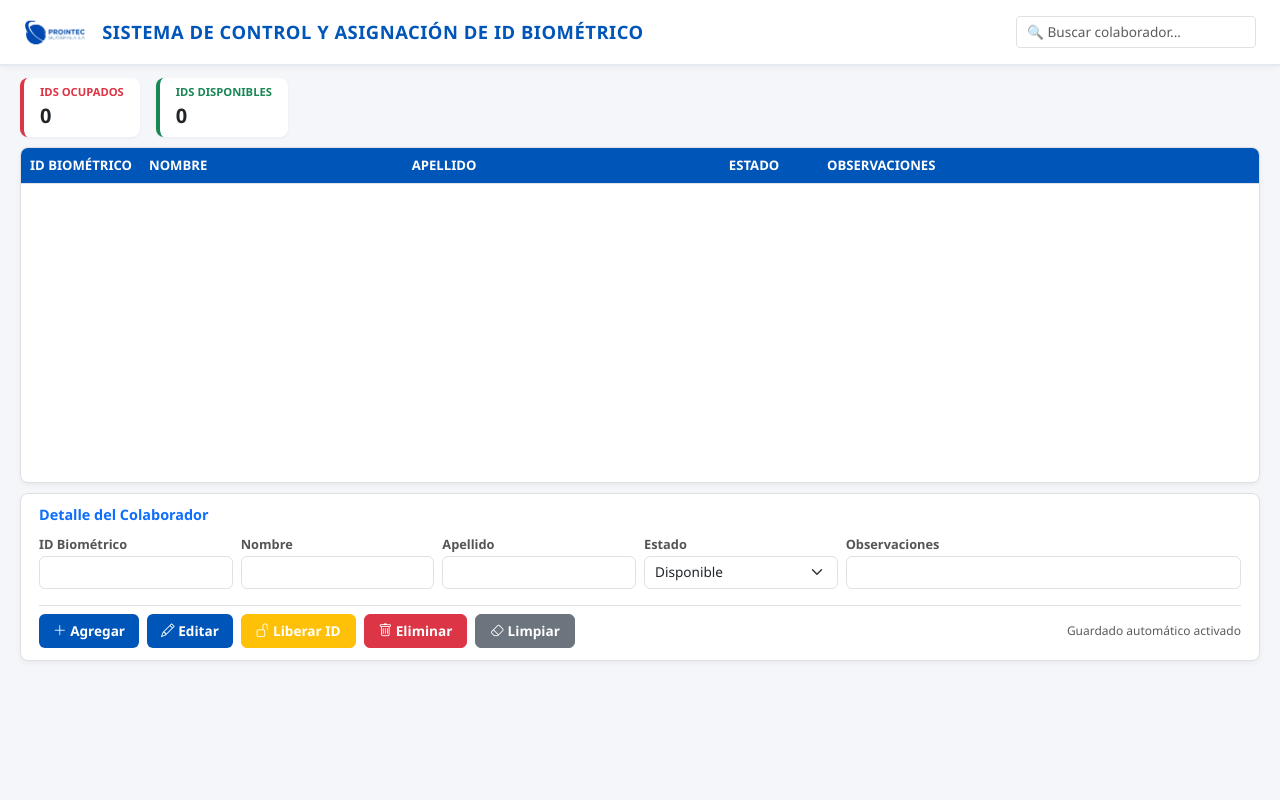
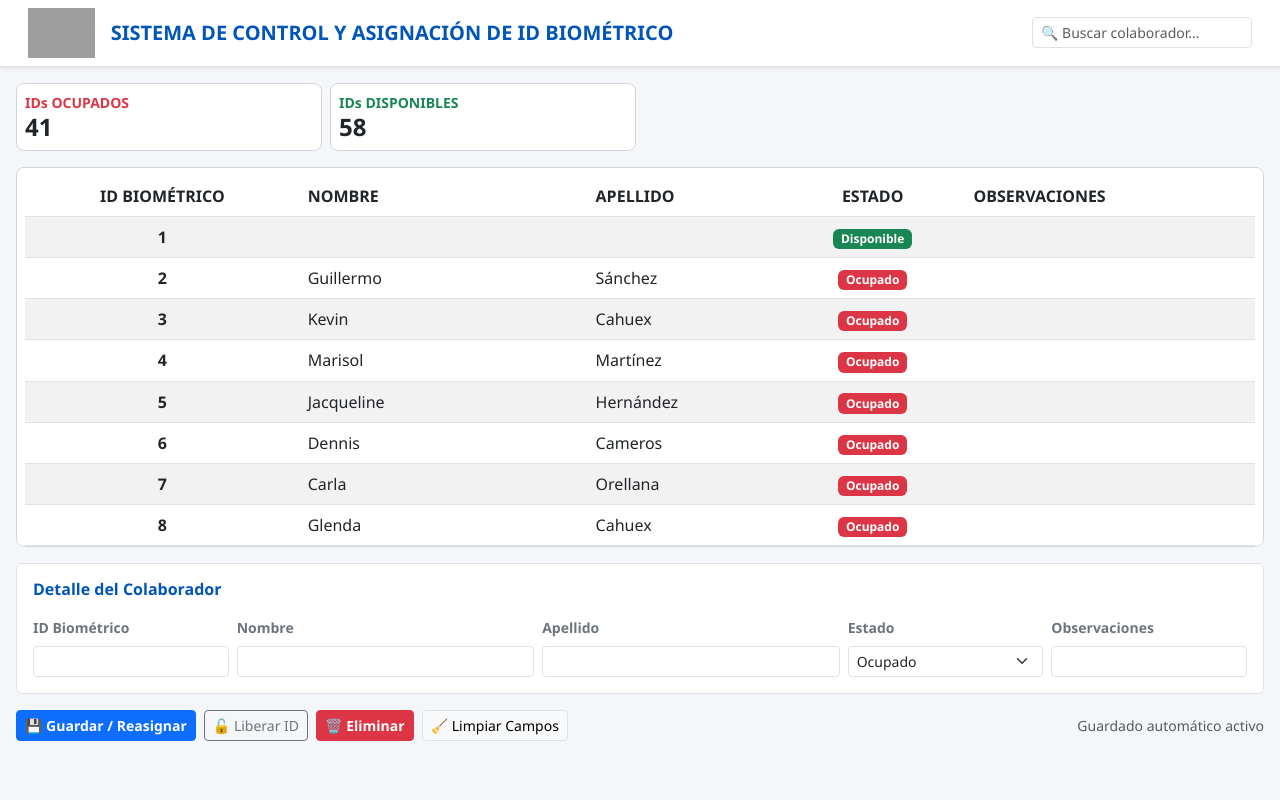
Before and after one commit to sanchezjosuegb-del/control-id-biometrico, a Flask app: page / in a window 1280 px wide. Run offline with Flask 3, Linux system fonts and the light colour scheme; lists and menus that the app fills with data are empty; grey boxes are pictures that could not be loaded.

Commit message:
Update index.html

```diff
--- a/templates/index.html
+++ b/templates/index.html
@@ -3,298 +3,226 @@
 <head>
     <meta charset="UTF-8">
     <meta name="viewport" content="width=device-width, initial-scale=1.0">
-    <title>Control de ID - PROINTEC GUATEMALA S.A.</title>
+    <title>Control ID Biométrico - PROINTEC GUATEMALA S.A.</title>
+    <!-- Bootstrap 5 CSS -->
     <link href="https://cdn.jsdelivr.net/npm/bootstrap@5.3.0/dist/css/bootstrap.min.css" rel="stylesheet">
-    <link rel="stylesheet" href="https://cdn.jsdelivr.net/npm/bootstrap-icons@1.11.0/font/bootstrap-icons.css">
     <style>
-        :root {
-            --primary-blue: #0055B8;
-            --dark-blue: #0B2545;
-            --bg-gray: #F4F6F9;
-        }
-
-        body {
-            background-color: var(--bg-gray);
-            font-family: 'Segoe UI', Tahoma, Geneva, Verdana, sans-serif;
-            height: 100vh;
-            display: flex;
-            flex-direction: column;
-            overflow: hidden;
-        }
-
-        /* Encabezado Blanco Profesional */
-        .navbar-custom {
-            background-color: #FFFFFF;
-            padding: 10px 24px;
-            border-bottom: 2px solid #E5E9F0;
-            box-shadow: 0 2px 6px rgba(0,0,0,0.04);
-        }
-
-        .logo-img {
-            height: 44px;
-            object-fit: contain;
-        }
-
-        .header-title {
-            color: var(--primary-blue);
-            font-size: 1.15rem;
-            font-weight: 700;
-            letter-spacing: 0.5px;
-        }
-
-        /* Contenedor Principal Ajustado */
-        .main-wrapper {
-            flex: 1;
-            display: flex;
-            flex-direction: column;
-            padding: 12px 20px;
-            gap: 10px;
-            overflow: hidden;
-        }
-
-        /* Tarjetas de Métricas */
-        .metric-card {
-            background: white;
-            border-radius: 8px;
-            padding: 6px 16px;
-            box-shadow: 0 1px 3px rgba(0,0,0,0.05);
-            border-left: 4px solid #DC3545;
-        }
-
-        .metric-card.disponible {
-            border-left-color: #198754;
-        }
-
-        /* Tabla con scroll interno */
-        .table-container {
-            flex: 1;
-            background: white;
-            border-radius: 8px;
-            box-shadow: 0 2px 5px rgba(0,0,0,0.05);
-            overflow-y: auto;
-            max-height: 42vh;
-            border: 1px solid #E0E0E0;
-        }
-
-        .table th {
-            position: sticky;
-            top: 0;
-            background-color: var(--primary-blue);
-            color: white;
-            z-index: 1;
-            font-size: 0.82rem;
-            text-transform: uppercase;
-            font-weight: 700;
-        }
-
-        .table td {
-            font-size: 0.88rem;
-            vertical-align: middle;
-            padding: 6px 12px;
-        }
-
-        /* Formulario Compacto */
-        .form-card {
-            background: white;
-            border-radius: 8px;
-            padding: 12px 18px;
-            box-shadow: 0 2px 5px rgba(0,0,0,0.05);
-            border: 1px solid #E0E0E0;
-        }
-
-        .form-label {
-            font-size: 0.8rem;
-            font-weight: 600;
-            color: #555;
-            margin-bottom: 2px;
-        }
-
-        .form-control, .form-select {
-            font-size: 0.85rem;
-            padding: 5px 10px;
-        }
-
-        /* Botones de Acción Azules y Estilizados */
-        .btn-primary-custom {
-            background-color: var(--primary-blue);
-            color: white;
-            border: none;
-            font-weight: 600;
-            font-size: 0.85rem;
-            padding: 6px 14px;
-        }
-
-        .btn-primary-custom:hover {
-            background-color: var(--dark-blue);
-            color: white;
-        }
-
-        .action-buttons .btn {
-            font-size: 0.85rem;
-            font-weight: 600;
-            padding: 6px 14px;
-        }
-
-        .badge-ocupado { background-color: #DC3545; }
-        .badge-disponible { background-color: #198754; }
+        body { background-color: #F4F6F9; font-family: 'Segoe UI', Tahoma, Geneva, Verdana, sans-serif; }
+        .bg-primary-custom { background-color: #0055B8; }
+        .text-primary-custom { color: #0055B8; }
+        .card-stat { border-radius: 8px; border: 1px solid #D1D5DB; }
+        .table-container { background: #FFFFFF; border-radius: 8px; border: 1px solid #D1D5DB; }
     </style>
 </head>
 <body>
 
-    <!-- Encabezado Fondo Blanco con Título Azul -->
-    <nav class="navbar-custom d-flex justify-content-between align-items-center">
-        <div class="d-flex align-items-center gap-3">
-            <img src="{{ url_for('static', filename='logo.png') }}" alt="PROINTEC" class="logo-img" onerror="this.style.display='none'">
-            <span class="header-title">SISTEMA DE CONTROL Y ASIGNACIÓN DE ID BIOMÉTRICO</span>
+    <!-- Encabezado Blanco con Logo -->
+    <header class="bg-white border-bottom py-2 px-3 mb-3 shadow-sm">
+        <div class="container-fluid d-flex justify-content-between align-items-center flex-wrap gap-2">
+            <div class="d-flex align-items-center gap-3">
+                <img src="/static/uploads/logo.png" alt="Logo PROINTEC" style="max-height: 50px; width: auto;" onerror="this.style.display='none'">
+                <h5 class="m-0 fw-bold text-primary-custom">SISTEMA DE CONTROL Y ASIGNACIÓN DE ID BIOMÉTRICO</h5>
+            </div>
+            <div class="d-flex align-items-center">
+                <input type="text" id="searchInput" class="form-control form-control-sm" placeholder="🔍 Buscar colaborador..." onkeyup="filtrarTabla()">
+            </div>
         </div>
-        <div class="d-flex align-items-center">
-            <input type="text" id="searchInput" class="form-control form-control-sm" placeholder="🔍 Buscar colaborador..." style="width: 240px;" onkeyup="filtrarTabla()">
-        </div>
-    </nav>
+    </header>
 
-    <!-- Contenido Principal -->
-    <div class="main-wrapper">
-
-        <!-- Tarjetas Resumen -->
-        <div class="d-flex gap-3">
-            <div class="metric-card">
-                <small class="text-danger fw-bold text-uppercase d-block" style="font-size: 0.7rem;">IDs Ocupados</small>
-                <span class="fs-5 fw-bold" id="totalOcupados">0</span>
+    <div class="container-fluid px-3">
+        <!-- Tarjetas Estadísticas -->
+        <div class="row g-2 mb-3">
+            <div class="col-6 col-md-3">
+                <div class="card card-stat p-2 bg-white">
+                    <span class="small fw-bold text-danger">IDs OCUPADOS</span>
+                    <h4 class="m-0 fw-bold text-dark" id="countOcupados">0</h4>
+                </div>
             </div>
-            <div class="metric-card disponible">
-                <small class="text-success fw-bold text-uppercase d-block" style="font-size: 0.7rem;">IDs Disponibles</small>
-                <span class="fs-5 fw-bold" id="totalDisponibles">0</span>
+            <div class="col-6 col-md-3">
+                <div class="card card-stat p-2 bg-white">
+                    <span class="small fw-bold text-success">IDs DISPONIBLES</span>
+                    <h4 class="m-0 fw-bold text-dark" id="countDisponibles">0</h4>
+                </div>
             </div>
         </div>
 
-        <!-- Tabla de Datos con Renderizado de Registros -->
-        <div class="table-container">
-            <table class="table table-hover align-middle mb-0" id="tablaIDs">
-                <thead>
+        <!-- Tabla Registros -->
+        <div class="table-container p-2 mb-3 table-responsive" style="max-height: 380px; overflow-y: auto;">
+            <table class="table table-hover table-striped align-middle m-0" id="tablaIDs">
+                <thead class="bg-primary-custom text-white sticky-top">
                     <tr>
-                        <th class="text-center" style="width: 120px;">ID Biométrico</th>
-                        <th>Nombre</th>
-                        <th>Apellido</th>
-                        <th class="text-center" style="width: 130px;">Estado</th>
-                        <th>Observaciones</th>
+                        <th class="text-center">ID BIOMÉTRICO</th>
+                        <th>NOMBRE</th>
+                        <th>APELLIDO</th>
+                        <th class="text-center">ESTADO</th>
+                        <th>OBSERVACIONES</th>
                     </tr>
                 </thead>
-                <tbody id="tablaCuerpo">
-                    {% for r in registros %}
-                    <tr onclick="seleccionarFila(this)" style="cursor: pointer;">
-                        <td class="text-center fw-bold">{{ r.id }}</td>
-                        <td>{{ r.nombre }}</td>
-                        <td>{{ r.apellido }}</td>
-                        <td class="text-center">
-                            {% if r.estado == 'Ocupado' %}
-                                <span class="badge badge-ocupado px-2 py-1">Ocupado</span>
-                            {% else %}
-                                <span class="badge badge-disponible px-2 py-1">Disponible</span>
-                            {% endif %}
-                        </td>
-                        <td>{{ r.observaciones }}</td>
-                    </tr>
-                    {% endfor %}
+                <tbody id="tablaBody">
+                    <!-- Filas dinámicas -->
                 </tbody>
             </table>
         </div>
 
-        <!-- Formulario de Entrada y Botones -->
-        <div class="form-card">
-            <h6 class="fw-bold mb-2 text-primary" style="font-size: 0.9rem;">Detalle del Colaborador</h6>
-            <form id="idForm" class="row g-2 align-items-end" method="POST">
-                <div class="col-md-2">
-                    <label class="form-label">ID Biométrico</label>
-                    <input type="text" name="id" id="inputID" class="form-control" required>
+        <!-- Formulario -->
+        <div class="card p-3 bg-white border mb-3">
+            <h6 class="fw-bold text-primary-custom mb-3">Detalle del Colaborador</h6>
+            <form id="formColaborador" class="row g-2">
+                <div class="col-12 col-md-2">
+                    <label class="form-label small fw-bold text-secondary">ID Biométrico</label>
+                    <input type="text" id="inputId" class="form-control form-control-sm" required>
                 </div>
-                <div class="col-md-2">
-                    <label class="form-label">Nombre</label>
-                    <input type="text" name="nombre" id="inputNombre" class="form-control">
+                <div class="col-12 col-md-3">
+                    <label class="form-label small fw-bold text-secondary">Nombre</label>
+                    <input type="text" id="inputNombre" class="form-control form-control-sm">
                 </div>
-                <div class="col-md-2">
-                    <label class="form-label">Apellido</label>
-                    <input type="text" name="apellido" id="inputApellido" class="form-control">
+                <div class="col-12 col-md-3">
+                    <label class="form-label small fw-bold text-secondary">Apellido</label>
+                    <input type="text" id="inputApellido" class="form-control form-control-sm">
                 </div>
-                <div class="col-md-2">
-                    <label class="form-label">Estado</label>
-                    <select name="estado" id="inputEstado" class="form-select">
+                <div class="col-12 col-md-2">
+                    <label class="form-label small fw-bold text-secondary">Estado</label>
+                    <select id="selectEstado" class="form-select form-select-sm">
+                        <option value="Ocupado">Ocupado</option>
                         <option value="Disponible">Disponible</option>
-                        <option value="Ocupado">Ocupado</option>
                     </select>
                 </div>
-                <div class="col-md-4">
-                    <label class="form-label">Observaciones</label>
-                    <input type="text" name="observaciones" id="inputObservaciones" class="form-control">
+                <div class="col-12 col-md-2">
+                    <label class="form-label small fw-bold text-secondary">Observaciones</label>
+                    <input type="text" id="inputObservaciones" class="form-control form-control-sm">
                 </div>
             </form>
-
-            <!-- Barra de Botones -->
-            <div class="action-buttons d-flex justify-content-between align-items-center mt-3 pt-2 border-top">
-                <div class="d-flex gap-2">
-                    <button type="button" class="btn btn-primary-custom" onclick="ejecutarAccion('agregar')"><i class="bi bi-plus-lg"></i> Agregar</button>
-                    <button type="button" class="btn btn-primary-custom" onclick="ejecutarAccion('editar')"><i class="bi bi-pencil"></i> Editar</button>
-                    <button type="button" class="btn btn-warning text-white" onclick="ejecutarAccion('liberar')"><i class="bi bi-unlock"></i> Liberar ID</button>
-                    <button type="button" class="btn btn-danger" onclick="ejecutarAccion('eliminar')"><i class="bi bi-trash"></i> Eliminar</button>
-                    <button type="button" class="btn btn-secondary" onclick="limpiarFormulario()"><i class="bi bi-eraser"></i> Limpiar</button>
-                </div>
-                <small class="text-muted text-end" style="font-size: 0.75rem;">Guardado automático activado</small>
-            </div>
         </div>
 
+        <!-- Botones de Acción -->
+        <div class="d-flex flex-wrap gap-2 justify-content-between align-items-center mb-4">
+            <div class="d-flex flex-wrap gap-2">
+                <button class="btn btn-sm btn-primary fw-bold" onclick="guardarRegistro()">💾 Guardar / Reasignar</button>
+                <button class="btn btn-sm btn-outline-secondary" onclick="liberarRegistro()">🔓 Liberar ID</button>
+                <button class="btn btn-sm btn-danger fw-bold" onclick="eliminarRegistro()">🗑️ Eliminar</button>
+                <button class="btn btn-sm btn-light border" onclick="limpiarFormulario()">🧹 Limpiar Campos</button>
+            </div>
+            <span class="small text-muted fs-7">Guardado automático activo</span>
+        </div>
     </div>
 
-    <!-- Scripts para Búsqueda, Métricas y Selección -->
+    <!-- Script de Integración Javascript -->
     <script>
-        function actualizarMetricas() {
-            let filas = document.querySelectorAll("#tablaCuerpo tr");
-            let ocupados = 0;
-            let disponibles = 0;
+        let registrosGlobales = [];
+        let idSeleccionado = null;
 
-            filas.forEach(fila => {
-                let estado = fila.children[3].innerText.trim();
-                if (estado === "Ocupado") ocupados++;
-                if (estado === "Disponible") disponibles++;
+        document.addEventListener("DOMContentLoaded", cargarDatos);
+
+        async function cargarDatos() {
+            const res = await fetch('/api/registros');
+            const data = await res.json();
+            registrosGlobales = data.registros;
+
+            document.getElementById("countOcupados").innerText = data.stats.ocupados;
+            document.getElementById("countDisponibles").innerText = data.stats.disponibles;
+
+            renderTabla(registrosGlobales);
+        }
+
+        function renderTabla(lista) {
+            const tbody = document.getElementById("tablaBody");
+            tbody.innerHTML = "";
+
+            lista.forEach(r => {
+                const tr = document.createElement("tr");
+                tr.style.cursor = "pointer";
+                tr.onclick = () => seleccionarFila(r, tr);
+
+                tr.innerHTML = `
+                    <td class="text-center fw-bold">${r.id || ''}</td>
+                    <td>${r.nombre || ''}</td>
+                    <td>${r.apellido || ''}</td>
+                    <td class="text-center"><span class="badge ${r.estado === 'Ocupado' ? 'bg-danger' : 'bg-success'}">${r.estado || ''}</span></td>
+                    <td>${r.observaciones || ''}</td>
+                `;
+                tbody.appendChild(tr);
+            });
+        }
+
+        function seleccionarFila(r, tr) {
+            document.querySelectorAll("#tablaBody tr").forEach(row => row.classList.remove("table-active"));
+            tr.classList.add("table-active");
+
+            idSeleccionado = r.id;
+            document.getElementById("inputId").value = r.id || '';
+            document.getElementById("inputNombre").value = r.nombre || '';
+            document.getElementById("inputApellido").value = r.apellido || '';
+            document.getElementById("selectEstado").value = r.estado || 'Ocupado';
+            document.getElementById("inputObservaciones").value = r.observaciones || '';
+        }
+
+        async function guardarRegistro() {
+            const payload = {
+                id: document.getElementById("inputId").value.trim(),
+                nombre: document.getElementById("inputNombre").value.trim(),
+                apellido: document.getElementById("inputApellido").value.trim(),
+                estado: document.getElementById("selectEstado").value,
+                observaciones: document.getElementById("inputObservaciones").value.trim()
+            };
+
+            if (!payload.id) {
+                alert("Por favor ingresa un ID válido.");
+                return;
+            }
+
+            const res = await fetch('/api/guardar', {
+                method: 'POST',
+                headers: { 'Content-Type': 'application/json' },
+                body: JSON.stringify(payload)
             });
 
-            document.getElementById("totalOcupados").innerText = ocupados;
-            document.getElementById("totalDisponibles").innerText = disponibles;
+            const result = await res.json();
+            alert(result.message);
+            limpiarFormulario();
+            cargarDatos();
         }
 
-        function seleccionarFila(fila) {
-            let c = fila.children;
-            document.getElementById("inputID").value = c[0].innerText.trim();
-            document.getElementById("inputNombre").value = c[1].innerText.trim();
-            document.getElementById("inputApellido").value = c[2].innerText.trim();
-            document.getElementById("inputEstado").value = c[3].innerText.trim();
-            document.getElementById("inputObservaciones").value = c[4].innerText.trim();
+        async function liberarRegistro() {
+            if (!idSeleccionado) {
+                alert("Selecciona un registro de la tabla primero.");
+                return;
+            }
+            if (confirm(`¿Deseas liberar el ID ${idSeleccionado}?`)) {
+                const res = await fetch(`/api/liberar/${idSeleccionado}`, { method: 'PUT' });
+                const result = await res.json();
+                alert(result.message);
+                limpiarFormulario();
+                cargarDatos();
+            }
+        }
+
+        async function eliminarRegistro() {
+            if (!idSeleccionado) {
+                alert("Selecciona un registro de la tabla primero.");
+                return;
+            }
+            if (confirm(`¿Estás seguro de eliminar permanentemente el ID ${idSeleccionado}?`)) {
+                const res = await fetch(`/api/eliminar/${idSeleccionado}`, { method: 'DELETE' });
+                const result = await res.json();
+                alert(result.message);
+                limpiarFormulario();
+                cargarDatos();
+            }
         }
 
         function limpiarFormulario() {
-            document.getElementById("idForm").reset();
-            document.getElementById("inputEstado").value = "Disponible";
+            idSeleccionado = null;
+            document.getElementById("formColaborador").reset();
+            document.querySelectorAll("#tablaBody tr").forEach(row => row.classList.remove("table-active"));
         }
 
         function filtrarTabla() {
-            let filtro = document.getElementById("searchInput").value.toLowerCase();
-            let filas = document.querySelectorAll("#tablaCuerpo tr");
-
-            filas.forEach(fila => {
-                let texto = fila.innerText.toLowerCase();
-                fila.style.display = texto.includes(filtro) ? "" : "none";
-            });
+            const query = document.getElementById("searchInput").value.toLowerCase();
+            const filtrados = registrosGlobales.filter(r =>
+                Object.values(r).some(val => String(val).toLowerCase().includes(query))
+            );
+            renderTabla(filtrados);
         }
-
-        function ejecutarAccion(accion) {
-            let form = document.getElementById("idForm");
-            let actionInput = document.createElement("input");
-            actionInput.type = "hidden";
-            actionInput.name = "accion";
-            actionInput.value = accion;
-            form.appendChild(actionInput);
-            form.submit();
-        }
-
-        window.onload = actualizarMetricas;
     </script>
 </body>
 </html>
```
